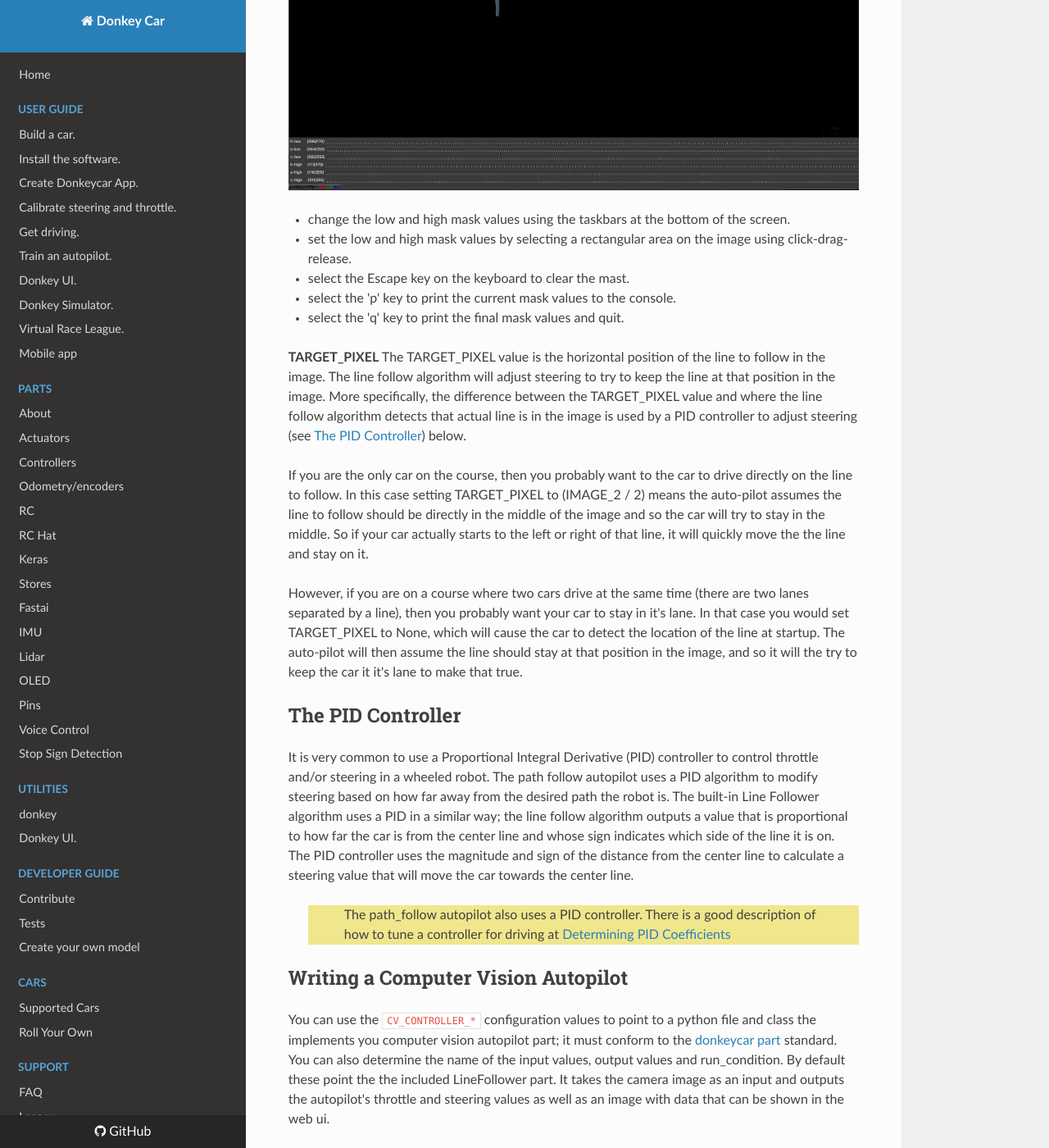
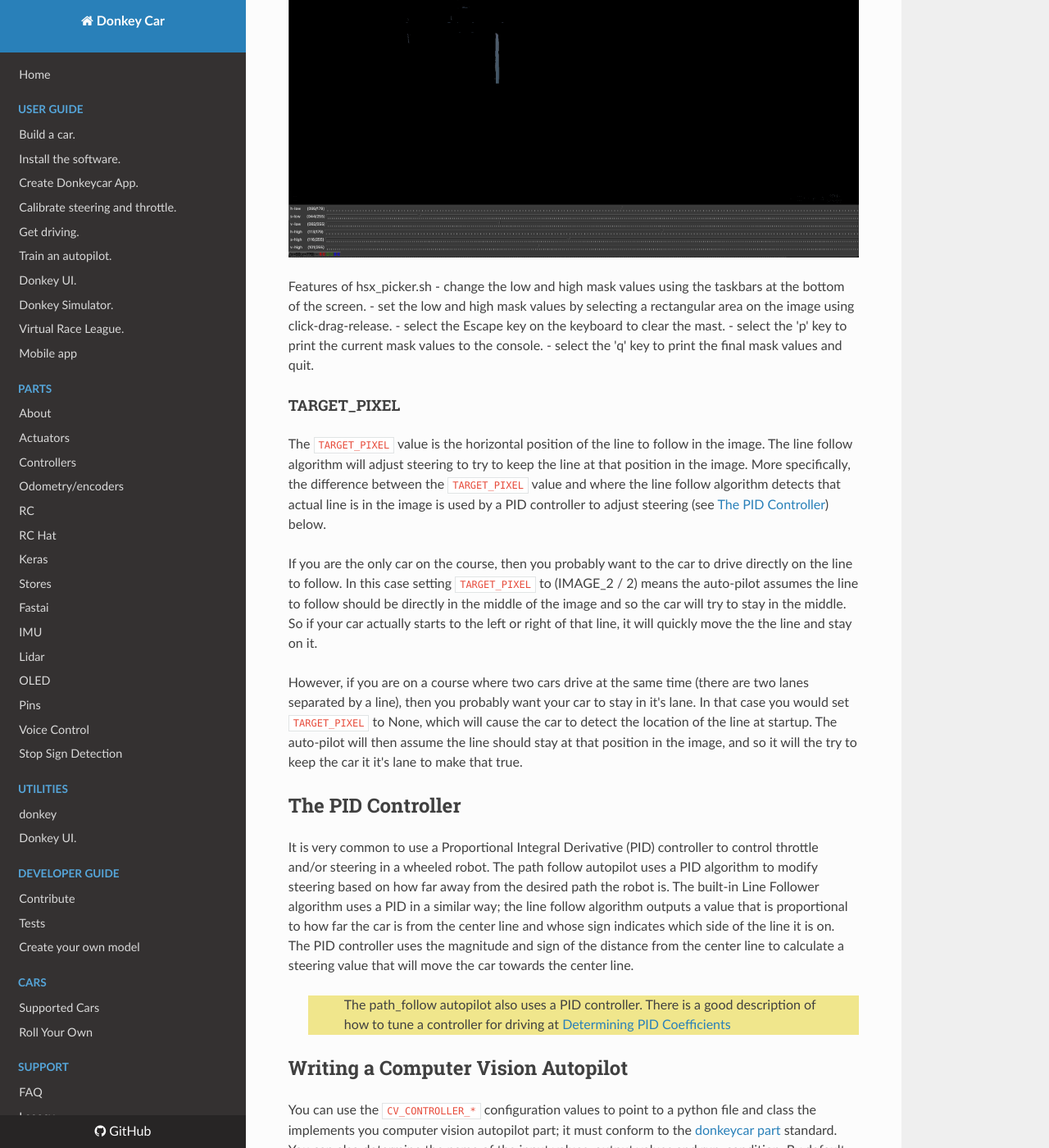
Before and after one commit to autorope/donkeydocs, an MkDocs documentation site: the page built from docs/guide/computer_vision/computer_vision.md, in a window 1280 px wide and 1400 px high, scrolled down 4660 px. Shown: the whole window at 82% size. Built offline with MkDocs 1.6.1, drawn with Linux system fonts in a browser that asks for light colours; nearby versions of some CDN libraries; some of the changed text lies outside the part shown.

Commit message:
Update computer_vision.md

````diff
--- a/docs/guide/computer_vision/computer_vision.md
+++ b/docs/guide/computer_vision/computer_vision.md
@@ -13,17 +13,17 @@ What if your track does not have a center line; what if it just has a left and r
 The built-in algorithm can follow a line using the camera.  By default it is tuned for a yellow line, but the color that it tracks can be configured.  Many other aspects of the algorithm can be tuned.  Below is as description of the algorithm and how it uses the configuraton values.  The values themselves are listed and described afterwards.
 
 
-0. If TARGET_PIXEL is None, then use steps 1 to 5 to estimate the target (expected) position of the line.
+0. If `TARGET_PIXEL` is None, then use steps 1 to 5 to estimate the target (expected) position of the line.
 1. Get copy of the image rows at `SCAN_Y` and `SCAN_HEIGHT` pixels height.  So the result is a block of pixels as wide as the image and `SCAN_HEIGHT` high.
 2. Convert the pixels from `RBG` red-gree-blue color space to `HSV` hue-saturation-value color space.
 
 >> This [pyimagesearch article](https://pyimagesearch.com/2021/04/28/opencv-color-spaces-cv2-cvtcolor/) and accompanying video describe the various color spaces and their characteristics.
 
-3. The algorithm then identifies all the pixels in the block that have an HSV color between COLOR_THRESHOLD_LOW and COLOR_THRESHOLD_HIGH.
-4. Once the pixels with our color target are isolated then a histogram is created that creates counts of yellow pixels from left to right for each 1 pixel wide by SCAN_HEIGHT pixel high slice.
+3. The algorithm then identifies all the pixels in the block that have an HSV color between `COLOR_THRESHOLD_LOW` and `COLOR_THRESHOLD_HIGH`.
+4. Once the pixels with our color target are isolated then a histogram is created that creates counts of yellow pixels from left to right for each 1 pixel wide by `SCAN_HEIGHT` pixel high slice.
 5. The x value (horizontal offset) of the slice with the most yellow pixels is chosen.  This is where we think the yellow line is.
-6. The difference between this x-value and the TARGET_PIXEL value is used as the value the PID algorithm uses to calculate a new steering.  If the value is to the left of the TARGET_PIXEL more than TARGET_THRESHOLD pixels then the car steers right; if hte value is to the right of TARGET_PIXEL more than TARGET_THRESHOLD pixels the the car steers left.  If the value is withing TARGET_THRESHOLD pixels of TARGET_PIXEL then steering is not changed.
-7. The steering value is used to decide if the car should speed up or slow down.  If steering is not changed then the throttle is increased by THROTTLE_STEP, but not over THROTTLE_MAX.  If steering is changed then throttle is decreased by THROTTLE_STEP, but not below THROTTLE_MIN.
+6. The difference between this x-value and the `TARGET_PIXEL` value is used as the value the PID algorithm uses to calculate a new steering.  If the value is to the left of the `TARGET_PIXEL` more than `TARGET_THRESHOLD` pixels then the car steers right; if hte value is to the right of `TARGET_PIXEL` more than `TARGET_THRESHOLD` pixels the the car steers left.  If the value is withing `TARGET_THRESHOLD` pixels of `TARGET_PIXEL` then steering is not changed.
+7. The steering value is used to decide if the car should speed up or slow down.  If steering is not changed then the throttle is increased by `THROTTLE_STEP`, but not over `THROTTLE_MAX`.  If steering is changed then throttle is decreased by `THROTTLE_STEP`, but not below `THROTTLE_MIN`.
 
 
 ```
@@ -75,11 +75,11 @@ OVERLAY_IMAGE = True  # True to draw computer vision overlay on camera image in
 ### Choosing Parameters for the LineFollower
 The computer vision template is a little different than than the deep learning and path follow templates; there is no data recording.  After setting your configuration parameters you just put your car on the track that has the line that you want to follow and then chage from user mode to one of the auto-pilot modes; full-auto or auto-steering.
 
-**SCAN_Y and SCAN_HEIGHT**
-The rectangular area that will be scanned for the line is determined with the SCAN_Y and SCAN_HEIGHT.
+#### SCAN_Y and SCAN_HEIGHT
+The rectangular area that will be scanned for the line is determined with the `SCAN_Y` and `SCAN_HEIGHT`.
 
-**COLOR_THRESHOLD_LOW, COLOR_THRESHOLD_HIGH**
-The color threshold values represent the range of colors used to detect the line; they should be chosen to include the colors in the line in the area that it passes through the detection bar and ideally they should not include any other colors.  The color threshold values are in HSV (Hue, Saturation, Color) format, not RGB format.  `RGB` color space is how a computer shows colors.  `HSV` color space is closer to how human's perceive color.  For our purposes the 'hue' part is the 'pure' color without regard for shadows or lighting.  This makes it easier to find a color because it is one number, rather than combination of 3 numbers.
+#### COLOR_THRESHOLD_LOW, COLOR_THRESHOLD_HIGH
+The color threshold values represent the range of colors used to detect the line; they should be chosen to include the colors in the line in the area that it passes through the detection bar and ideally they should not include any other colors.  The color threshold values are in HSV (Hue, Saturation, Color) format, not RGB format.  RGB color space is how a computer shows colors.  HSV color space is closer to how human's perceive color.  For our purposes the 'hue' part is the 'pure' color without regard for shadows or lighting.  This makes it easier to find a color because it is one number, rather than combination of 3 numbers.
 
 >> There are many online converters between RGB and HSV.  This one was used when creating this documentation; https://www.peko-step.com/en/tool/hsvrgb_en.html  I like that tool because it will allow the Saturation and Value to be output in the range of 0.255, which is what we need.  IMPORTANT: The online tools use the standard way of representing HSV, which is a Hue value of 0 to 359 degrees, Saturation of 0 to 100%, Value of 0 to 100%.  OpenCV, which our code is based on, use a Hue value of 0 to 179, Saturation of 0 to 255 and value of 0 to 255; so be aware.
 
@@ -91,9 +91,11 @@ python scripts/hsv_picker.sh --file=<path-to-image>
 ```
 
 To view the camera stream, again with donkey python environment activated, run the script from the root of your donkeycar repo folder;
+
 ```
 python scripts/hsv_picker.sh
 ```
+
 If you have more than one camera and it is not showing the correct one, you can choose the camera index and/or set the image size
 
 ```
@@ -113,6 +115,7 @@ The image below shows the mask that was created by selecting a rectangular area
 
 ![A masked screenshot in the hsv_picker.sh script](/assets/hsv_picker_mask.png)
 
+Features of hsx_picker.sh
 - change the low and high mask values using the taskbars at the bottom of the screen.
 - set the low and high mask values by selecting a rectangular area on the image using click-drag-release.
 - select the Escape key on the keyboard to clear the mast.
@@ -120,12 +123,12 @@ The image below shows the mask that was created by selecting a rectangular area
 - select the 'q' key to print the final mask values and quit.
 
 
-**TARGET_PIXEL**
-The TARGET_PIXEL value is the horizontal position of the line to follow in the image.  The line follow algorithm will adjust steering to try to keep the line at that position in the image.  More specifically, the difference between the TARGET_PIXEL value and where the line follow algorithm detects that actual line is in the image is used by a PID controller to adjust steering (see [The PID Controller](#the-pid-controller)) below.
+#### TARGET_PIXEL
+The `TARGET_PIXEL` value is the horizontal position of the line to follow in the image.  The line follow algorithm will adjust steering to try to keep the line at that position in the image.  More specifically, the difference between the `TARGET_PIXEL` value and where the line follow algorithm detects that actual line is in the image is used by a PID controller to adjust steering (see [The PID Controller](#the-pid-controller)) below.
 
-If you are the only car on the course, then you probably want to the car to drive directly on the line to follow.  In this case setting TARGET_PIXEL to (IMAGE_2 / 2) means the auto-pilot assumes the line to follow should be directly in the middle of the image and so the car will try to stay in the middle.  So if your car actually starts to the left or right of that line, it will quickly move the the line and stay on it.
+If you are the only car on the course, then you probably want to the car to drive directly on the line to follow.  In this case setting `TARGET_PIXEL` to (IMAGE_2 / 2) means the auto-pilot assumes the line to follow should be directly in the middle of the image and so the car will try to stay in the middle.  So if your car actually starts to the left or right of that line, it will quickly move the the line and stay on it.
 
-However, if you are on a course where two cars drive at the same time (there are two lanes separated by a line), then you probably want your car to stay in it's lane.  In that case you would set TARGET_PIXEL to None, which will cause the car to detect the location of the line at startup.  The auto-pilot will then assume the line should stay at that position in the image, and so it will the try to keep the car it it's lane to make that true.
+However, if you are on a course where two cars drive at the same time (there are two lanes separated by a line), then you probably want your car to stay in it's lane.  In that case you would set `TARGET_PIXEL` to None, which will cause the car to detect the location of the line at startup.  The auto-pilot will then assume the line should stay at that position in the image, and so it will the try to keep the car it it's lane to make that true.
 
 
 ## The PID Controller
````
